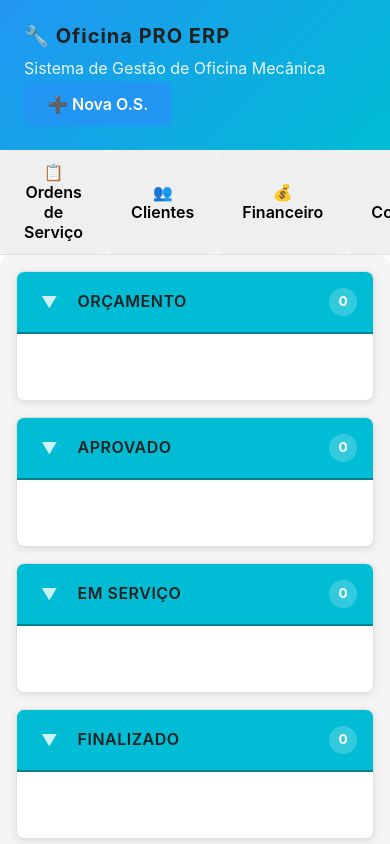
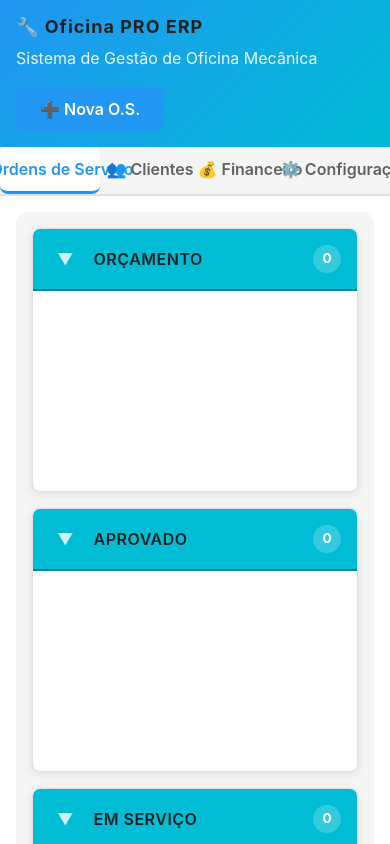
Before and after one commit to hiraokagabriel/oficina-pro-whitepaper, a React (Vite) app: page / in a window 390 px wide. Built offline with nearby package versions, Linux system fonts and the light colour scheme.

Commit message:
style: Update App styles for new components

```diff
--- a/src/styles/App.css
+++ b/src/styles/App.css
@@ -8,16 +8,19 @@
 
 /* Header */
 .app-header {
+  display: flex;
+  justify-content: space-between;
+  align-items: center;
   background: linear-gradient(135deg, var(--primary-color) 0%, var(--accent-color) 100%);
   color: white;
-  padding: 1.5rem;
+  padding: 1.5rem 2rem;
   box-shadow: var(--shadow-md);
   flex-shrink: 0;
+  gap: 2rem;
 }
 
 .app-header-content {
-  max-width: 1400px;
-  margin: 0 auto;
+  flex: 1;
 }
 
 .app-title {
@@ -39,12 +42,12 @@
   display: flex;
   gap: 0;
   background-color: var(--bg-secondary);
-  border-bottom: 1px solid var(--border-color);
+  border-bottom: 2px solid var(--border-color);
   flex-shrink: 0;
   overflow-x: auto;
 }
 
-.nav-btn {
+.nav-item {
   flex: 1;
   min-width: 140px;
   padding: 1rem 1.5rem;
@@ -59,12 +62,12 @@
   transition: all var(--transition-fast);
 }
 
-.nav-btn:hover {
-  background-color: var(--bg-tertiary);
+.nav-item:hover {
+  background-color: var(--bg-primary);
   color: var(--text-dark);
 }
 
-.nav-btn.active {
+.nav-item.active {
   color: var(--primary-color);
   border-bottom-color: var(--primary-color);
   background-color: var(--bg-primary);
@@ -74,8 +77,10 @@
 .app-main {
   flex: 1;
   overflow: auto;
-  display: flex;
-  flex-direction: column;
+  padding: 2rem;
+  max-width: 1400px;
+  width: 100%;
+  margin: 0 auto;
 }
 
 .tab-content {
@@ -85,65 +90,63 @@
   overflow: hidden;
 }
 
-.section-header {
+.settings-placeholder {
   display: flex;
-  justify-content: space-between;
+  flex-direction: column;
   align-items: center;
-  padding: 1.5rem;
-  background-color: var(--bg-primary);
-  border-bottom: 1px solid var(--border-color);
-  flex-shrink: 0;
+  justify-content: center;
+  min-height: 400px;
+  text-align: center;
+  color: var(--text-light);
 }
 
-.section-header h2 {
-  margin: 0;
+.settings-placeholder h2 {
   font-size: var(--font-size-xl);
+  margin-bottom: 1rem;
 }
 
-.financial-actions {
-  display: flex;
-  gap: 0.75rem;
+.settings-placeholder p {
+  font-size: var(--font-size-lg);
 }
 
-.placeholder-content {
-  flex: 1;
-  display: flex;
-  align-items: center;
-  justify-content: center;
-  color: var(--text-light);
-  font-size: var(--font-size-lg);
-  text-align: center;
-  padding: 3rem;
+/* Buttons */
+.btn-lg {
+  padding: 0.75rem 1.5rem;
+  font-size: var(--font-size-base);
 }
 
 /* Responsive */
+@media (max-width: 1024px) {
+  .app-main {
+    padding: 1.5rem;
+  }
+}
+
 @media (max-width: 768px) {
+  .app-header {
+    flex-direction: column;
+    align-items: flex-start;
+    gap: 1rem;
+    padding: 1rem;
+  }
+
   .app-nav {
     gap: 0;
   }
 
-  .nav-btn {
+  .nav-item {
     min-width: 100px;
     padding: 0.75rem 1rem;
     font-size: var(--font-size-xs);
   }
 
-  .section-header {
-    flex-direction: column;
-    gap: 1rem;
-    align-items: flex-start;
-  }
-
-  .financial-actions {
-    width: 100%;
-  }
-
-  .financial-actions .btn-primary {
-    flex: 1;
+  .app-main {
+    padding: 1rem;
+    max-width: 100%;
   }
 
   .app-title {
-    font-size: var(--font-size-xl);
+    font-size: var(--font-size-lg);
   }
 
   .app-subtitle {
```
